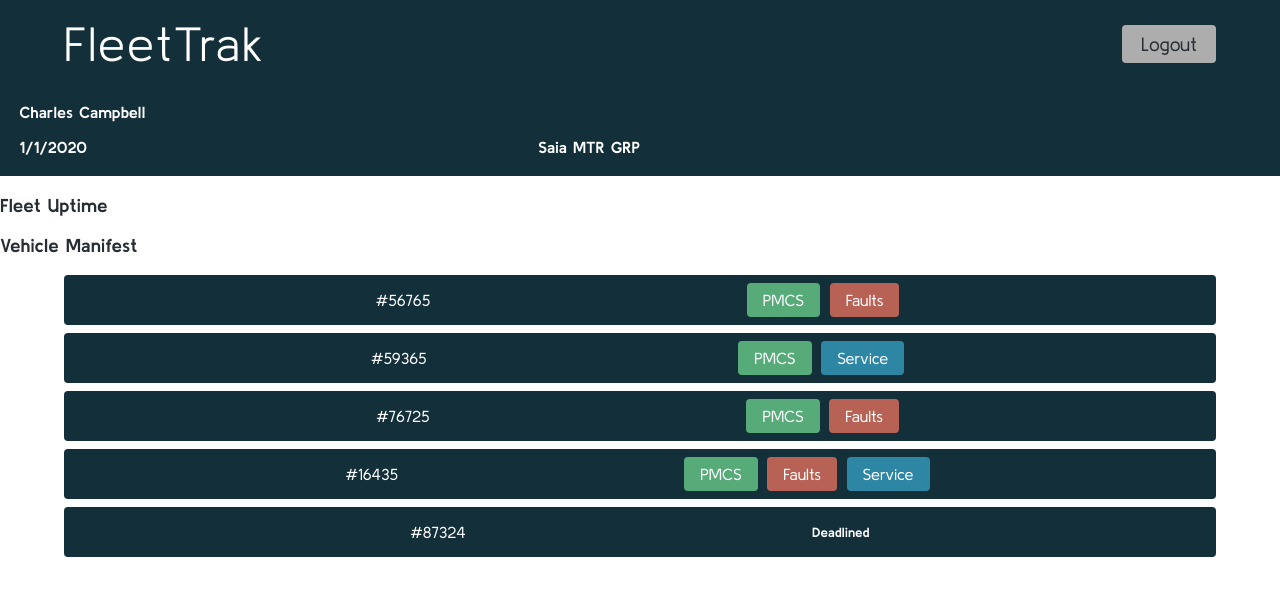
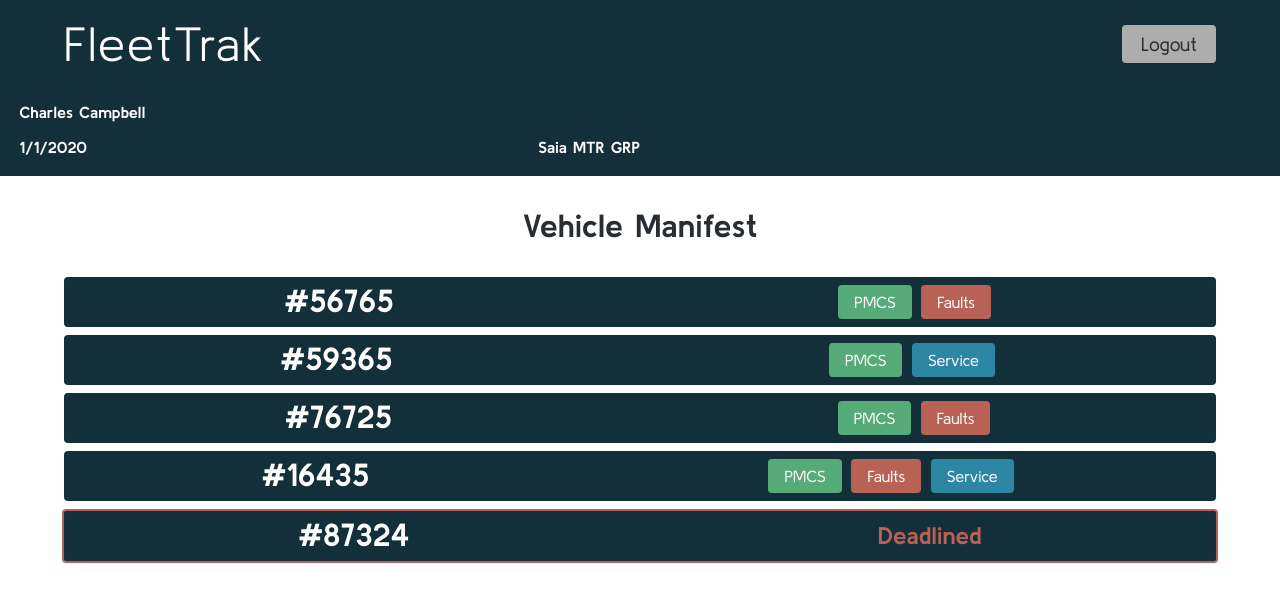
Before and after one commit to C-E-Campbell/fleet-tracker, a React (Create React App) app: page /dashboard in a window 1280 px wide. Shown: the top 602 px of the page. Built offline with nearby package versions, Linux system fonts and the light colour scheme.

Commit message:
basic style for dashboard complete

```diff
--- a/public/index.html
+++ b/public/index.html
@@ -5,6 +5,10 @@
       href="https://fonts.googleapis.com/css?family=Kulim+Park:300,400,700&display=swap"
       rel="stylesheet"
     />
+    <script
+      src="https://kit.fontawesome.com/3ea75a5cd4.js"
+      crossorigin="anonymous"
+    ></script>
     <meta charset="utf-8" />
 
     <meta name="viewport" content="width=device-width, initial-scale=1" />
--- a/src/components/VehicleCard/VehicleCard.jsx
+++ b/src/components/VehicleCard/VehicleCard.jsx
@@ -3,10 +3,15 @@ import "./VehicleCard.scss";
 export default function VehicleCard(props) {
   return (
     <div>
-      <div className="vehicle-card">
-        {props.id}
+      <div
+        className={`vehicle-card ${
+          props.deadline ? "deadlined deadlinedborder" : ""
+        }`}
+      >
+        <h3> {props.id}</h3>
+
         {props.deadline ? (
-          <h5>Deadlined</h5>
+          <h5 className="deadlined">Deadlined</h5>
         ) : (
           <div>
             {props.pmcs ? <button className="btn pmcs">PMCS</button> : null}
--- a/src/components/VehicleCard/VehicleCard.scss
+++ b/src/components/VehicleCard/VehicleCard.scss
@@ -3,11 +3,15 @@
   background-color: #132f3a;
   border-radius: 4px;
   display: flex;
-  justify-content: space-evenly;
+  justify-content: space-around;
   align-items: center;
   max-width: 90%;
   width: 100%;
   margin: 0.5rem auto;
+
+  h3 {
+    color: #fff;
+  }
 }
 
 .btn {
@@ -28,3 +32,11 @@
 .service {
   background-color: #2d86a3;
 }
+
+.deadlined {
+  color: #b86256;
+  font-size: 1.5rem;
+}
+.deadlinedborder {
+  border: 2px solid #b86256;
+}
--- a/src/pages/Dashboard/Dashboard.jsx
+++ b/src/pages/Dashboard/Dashboard.jsx
@@ -10,6 +10,7 @@ const dummyData = [
   { id: "#16435", pmcs: true, faults: true, service: true, deadline: false },
   { id: "#87324", pmcs: true, faults: true, service: true, deadline: true }
 ];
+
 class Dashboard extends Component {
   render() {
     const vehicleInventory = dummyData.map(
@@ -41,7 +42,11 @@ class Dashboard extends Component {
             </div>
           </section>
         </header>
-        <h3>Fleet Uptime</h3>
+        {/* <div className="fleet-uptime-container">
+          <h3>Fleet Uptime</h3>
+          <i className="speed fas fa-tachometer-alt fa-3x"></i>
+        </div> */}
+
         <h3>Vehicle Manifest</h3>
         <section>{vehicleInventory}</section>
       </div>
--- a/src/pages/Dashboard/Dashboard.scss
+++ b/src/pages/Dashboard/Dashboard.scss
@@ -3,7 +3,9 @@
 }
 .dashboard {
   h3 {
+    text-align: center;
     color: #282d34;
+    font-size: 2rem;
   }
 }
 .header {
@@ -57,3 +59,17 @@
   width: 100%;
   justify-content: space-between;
 }
+
+.speed {
+  color: #282d34;
+}
+
+.fleet-uptime-container {
+  display: flex;
+  justify-content: space-evenly;
+  align-items: baseline;
+
+  h3 {
+    font-size: 2rem;
+  }
+}
```
